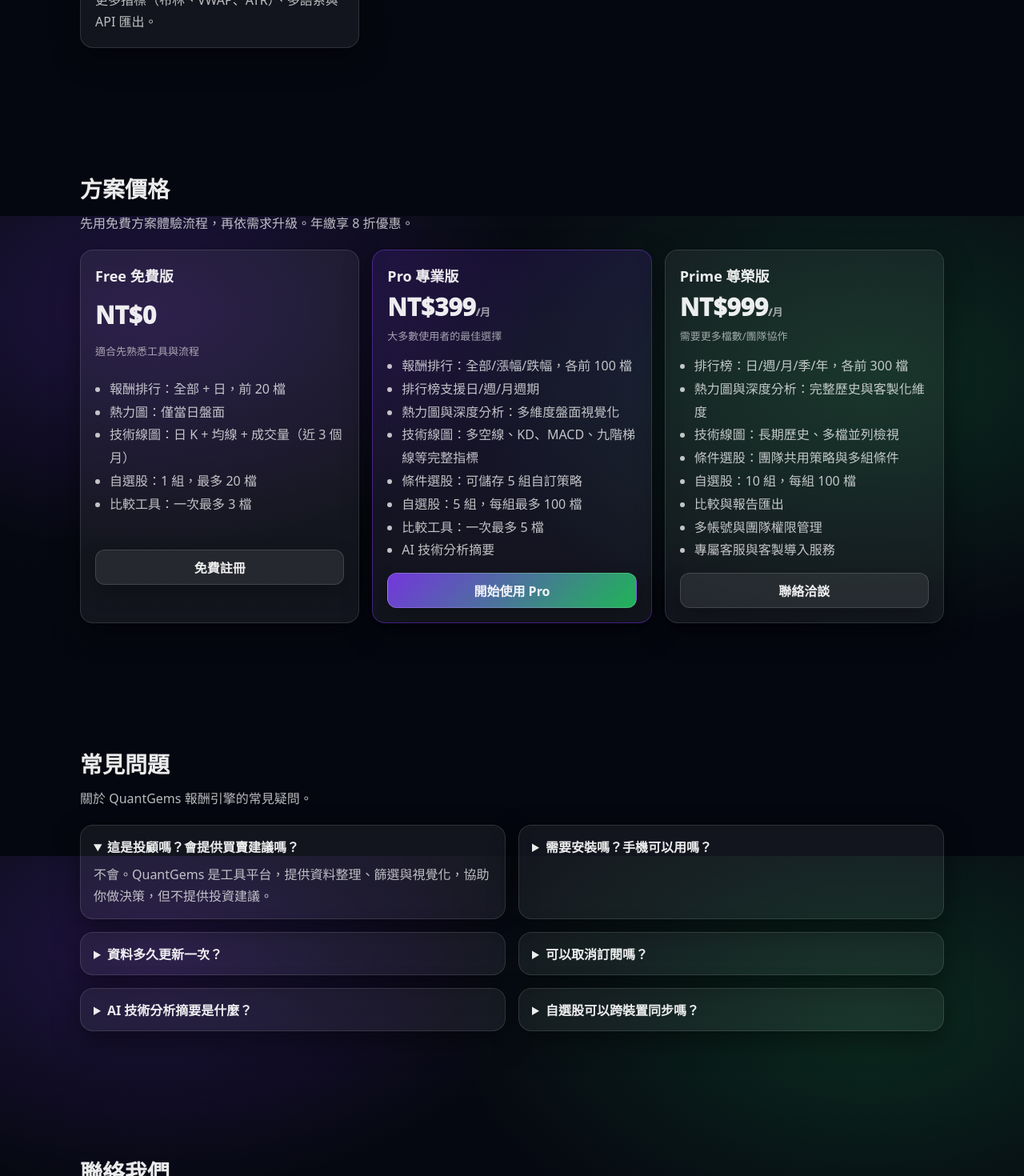
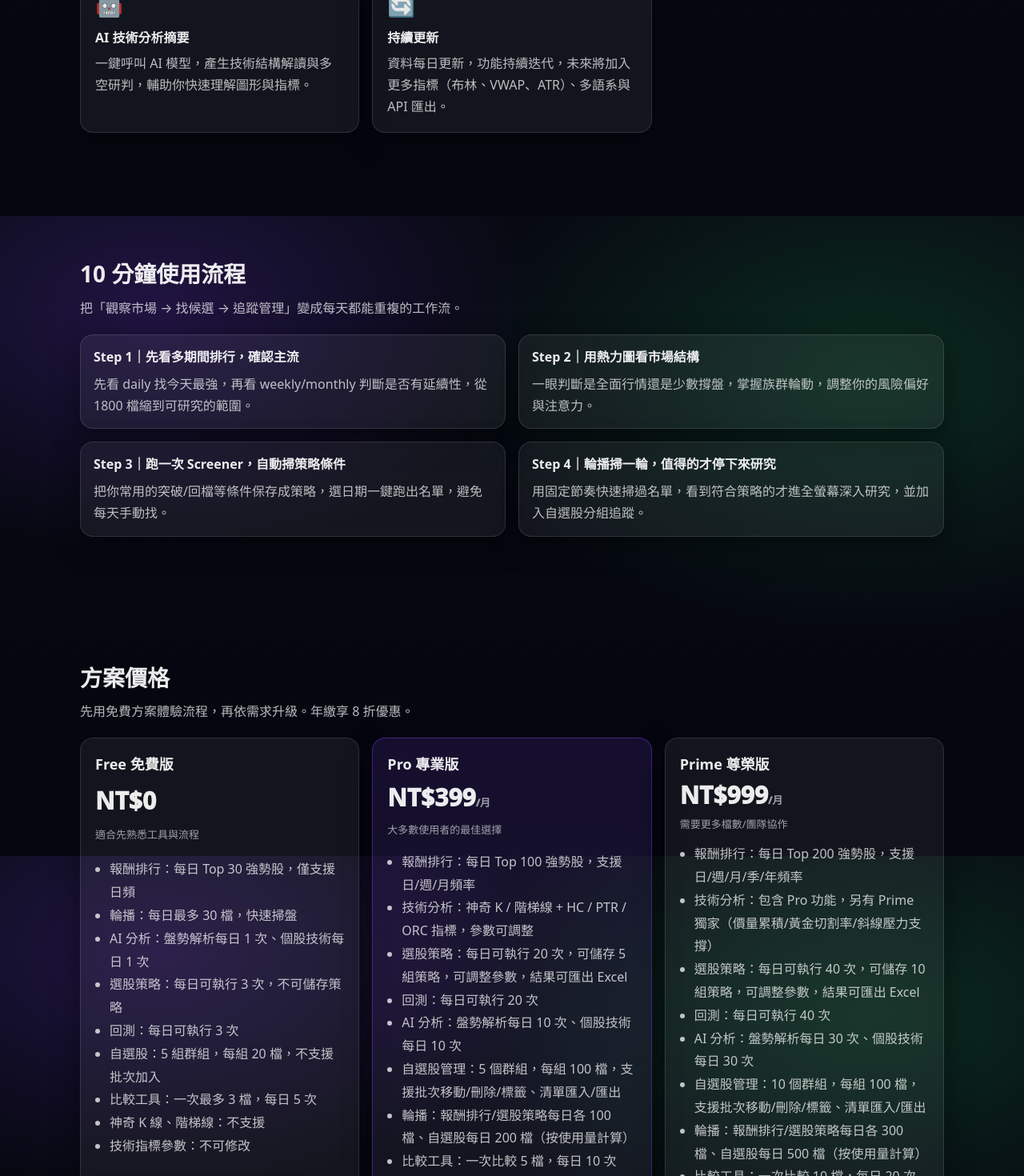
Before and after one commit to blackdiamondcapital/quantgems-marketing-vercel, a Vue app in the folder marketing/: page / in a window 1280 px wide. Shown: the part 1330-2800 px from the top of the page at 80% size. Built offline with nearby package versions, Linux system fonts and the light colour scheme; no server answers; the HTML template or start-up script is replaced by a standard one.

Commit message:
Update HomePage.vue

```diff
--- a/marketing/src/pages/HomePage.vue
+++ b/marketing/src/pages/HomePage.vue
@@ -18,6 +18,7 @@
             <div class="note-item">無需安裝，瀏覽器即用</div>
             <div class="note-item">支援手機與桌機</div>
             <div class="note-item">資料每日更新</div>
+            <div class="note-item">10 分鐘完成今日掃盤</div>
           </div>
         </div>
 
@@ -41,6 +42,11 @@
               <div class="mini-k">技術線圖</div>
               <div class="mini-v">全螢幕互動</div>
               <div class="mini-s">KD · MACD · 均線 · 九階梯</div>
+            </div>
+            <div class="mini card">
+              <div class="mini-k">輪播掃描</div>
+              <div class="mini-v">固定節奏掃名單</div>
+              <div class="mini-s">把時間留給真正重要的圖</div>
             </div>
             <div class="mini card">
               <div class="mini-k">AI 技術摘要</div>
@@ -87,6 +93,11 @@
             <div class="feature-desc">最多 10 組群組，每組 100 檔，支援批次加入、清空、重新命名，登入後跨裝置同步。</div>
           </div>
           <div class="card feature">
+            <div class="feature-icon">⏱️</div>
+            <div class="feature-title">輪播（Carousel）掃描模式</div>
+            <div class="feature-desc">把排行或選股結果變成可掃描的名單，用 3～10 秒節奏自動切換圖表，快速過濾噪音，找到值得深入研究的標的。</div>
+          </div>
+          <div class="card feature">
             <div class="feature-icon">🤖</div>
             <div class="feature-title">AI 技術分析摘要</div>
             <div class="feature-desc">一鍵呼叫 AI 模型，產生技術結構解讀與多空研判，輔助你快速理解圖形與指標。</div>
@@ -95,6 +106,32 @@
             <div class="feature-icon">🔄</div>
             <div class="feature-title">持續更新</div>
             <div class="feature-desc">資料每日更新，功能持續迭代，未來將加入更多指標（布林、VWAP、ATR）、多語系與 API 匯出。</div>
+          </div>
+        </div>
+      </div>
+    </section>
+
+    <section id="workflow" class="section">
+      <div class="container">
+        <h2 class="section-title">10 分鐘使用流程</h2>
+        <p class="section-sub">把「觀察市場 → 找候選 → 追蹤管理」變成每天都能重複的工作流。</p>
+
+        <div class="grid cols-2 faq-grid">
+          <div class="card faq">
+            <div class="feature-title">Step 1｜先看多期間排行，確認主流</div>
+            <div class="faq-body">先看 daily 找今天最強，再看 weekly/monthly 判斷是否有延續性，從 1800 檔縮到可研究的範圍。</div>
+          </div>
+          <div class="card faq">
+            <div class="feature-title">Step 2｜用熱力圖看市場結構</div>
+            <div class="faq-body">一眼判斷是全面行情還是少數撐盤，掌握族群輪動，調整你的風險偏好與注意力。</div>
+          </div>
+          <div class="card faq">
+            <div class="feature-title">Step 3｜跑一次 Screener，自動掃策略條件</div>
+            <div class="faq-body">把你常用的突破/回檔等條件保存成策略，選日期一鍵跑出名單，避免每天手動找。</div>
+          </div>
+          <div class="card faq">
+            <div class="feature-title">Step 4｜輪播掃一輪，值得的才停下來研究</div>
+            <div class="faq-body">用固定節奏快速掃過名單，看到符合策略的才進全螢幕深入研究，並加入自選股分組追蹤。</div>
           </div>
         </div>
       </div>
@@ -113,11 +150,15 @@
               <div class="small">適合先熟悉工具與流程</div>
             </div>
             <ul class="list">
-              <li>報酬排行：全部 + 日，前 20 檔</li>
-              <li>熱力圖：僅當日盤面</li>
-              <li>技術線圖：日 K + 均線 + 成交量（近 3 個月）</li>
-              <li>自選股：1 組，最多 20 檔</li>
-              <li>比較工具：一次最多 3 檔</li>
+              <li>報酬排行：每日 Top 30 強勢股，僅支援日頻</li>
+              <li>輪播：每日最多 30 檔，快速掃盤</li>
+              <li>AI 分析：盤勢解析每日 1 次、個股技術每日 1 次</li>
+              <li>選股策略：每日可執行 3 次，不可儲存策略</li>
+              <li>回測：每日可執行 3 次</li>
+              <li>自選股：5 組群組，每組 20 檔，不支援批次加入</li>
+              <li>比較工具：一次最多 3 檔，每日 5 次</li>
+              <li>神奇 K 線、階梯線：不支援</li>
+              <li>技術指標參數：不可修改</li>
             </ul>
             <a class="btn" :href="signupUrl">免費註冊</a>
           </div>
@@ -129,14 +170,14 @@
               <div class="small">大多數使用者的最佳選擇</div>
             </div>
             <ul class="list">
-              <li>報酬排行：全部/漲幅/跌幅，各前 100 檔</li>
-              <li>排行榜支援日/週/月週期</li>
-              <li>熱力圖與深度分析：多維度盤面視覺化</li>
-              <li>技術線圖：多空線、KD、MACD、九階梯線等完整指標</li>
-              <li>條件選股：可儲存 5 組自訂策略</li>
-              <li>自選股：5 組，每組最多 100 檔</li>
-              <li>比較工具：一次最多 5 檔</li>
-              <li>AI 技術分析摘要</li>
+              <li>報酬排行：每日 Top 100 強勢股，支援日/週/月頻率</li>
+              <li>技術分析：神奇 K / 階梯線 + HC / PTR / ORC 指標，參數可調整</li>
+              <li>選股策略：每日可執行 20 次，可儲存 5 組策略，可調整參數，結果可匯出 Excel</li>
+              <li>回測：每日可執行 20 次</li>
+              <li>AI 分析：盤勢解析每日 10 次、個股技術每日 10 次</li>
+              <li>自選股管理：5 個群組，每組 100 檔，支援批次移動/刪除/標籤、清單匯入/匯出</li>
+              <li>輪播：報酬排行/選股策略每日各 100 檔、自選股每日 200 檔（按使用量計算）</li>
+              <li>比較工具：一次比較 5 檔，每日 10 次</li>
             </ul>
             <a class="btn primary" :href="signupUrl">開始使用 Pro</a>
           </div>
@@ -148,14 +189,14 @@
               <div class="small">需要更多檔數/團隊協作</div>
             </div>
             <ul class="list">
-              <li>排行榜：日/週/月/季/年，各前 300 檔</li>
-              <li>熱力圖與深度分析：完整歷史與客製化維度</li>
-              <li>技術線圖：長期歷史、多檔並列檢視</li>
-              <li>條件選股：團隊共用策略與多組條件</li>
-              <li>自選股：10 組，每組 100 檔</li>
-              <li>比較與報告匯出</li>
-              <li>多帳號與團隊權限管理</li>
-              <li>專屬客服與客製導入服務</li>
+              <li>報酬排行：每日 Top 200 強勢股，支援日/週/月/季/年頻率</li>
+              <li>技術分析：包含 Pro 功能，另有 Prime 獨家（價量累積/黃金切割率/斜線壓力支撐）</li>
+              <li>選股策略：每日可執行 40 次，可儲存 10 組策略，可調整參數，結果可匯出 Excel</li>
+              <li>回測：每日可執行 40 次</li>
+              <li>AI 分析：盤勢解析每日 30 次、個股技術每日 30 次</li>
+              <li>自選股管理：10 個群組，每組 100 檔，支援批次移動/刪除/標籤、清單匯入/匯出</li>
+              <li>輪播：報酬排行/選股策略每日各 300 檔、自選股每日 500 檔（按使用量計算）</li>
+              <li>比較工具：一次比較 10 檔，每日 20 次</li>
             </ul>
             <a class="btn" href="#contact">聯絡洽談</a>
           </div>
@@ -174,12 +215,20 @@
             <div class="faq-body">不會。QuantGems 是工具平台，提供資料整理、篩選與視覺化，協助你做決策，但不提供投資建議。</div>
           </details>
           <details class="card faq">
+            <summary>能保證獲利嗎？</summary>
+            <div class="faq-body">不能。QuantGems 提供的是資料整理、視覺化與策略篩選工具，不保證獲利，也不構成投資建議。投資有風險，請自行評估並做好風控。</div>
+          </details>
+          <details class="card faq">
             <summary>需要安裝嗎？手機可以用嗎？</summary>
             <div class="faq-body">不需要安裝，瀏覽器即可使用。支援手機與桌機，介面響應式設計。</div>
           </details>
           <details class="card faq">
             <summary>資料多久更新一次？</summary>
             <div class="faq-body">資料每日更新，排行榜與熱力圖會在收盤後更新當日數據。</div>
+          </details>
+          <details class="card faq">
+            <summary>可以回看過去某一天的市場狀況嗎？</summary>
+            <div class="faq-body">可以。排行、統計與選股等功能都支援以日期為基準查詢，你可以用它做復盤。</div>
           </details>
           <details class="card faq">
             <summary>可以取消訂閱嗎？</summary>
@@ -193,6 +242,20 @@
             <summary>自選股可以跨裝置同步嗎？</summary>
             <div class="faq-body">登入後，自選股會同步到後端資料庫，跨裝置皆可存取。未登入則存在瀏覽器 localStorage。</div>
           </details>
+        </div>
+      </div>
+    </section>
+
+    <section id="disclaimer" class="section">
+      <div class="container">
+        <h2 class="section-title">風險聲明</h2>
+        <p class="section-sub">QuantGems 報酬引擎為資料與分析工具，不提供投資建議。</p>
+
+        <div class="card contact-card">
+          <div class="faq-body">
+            QuantGems 報酬引擎提供資料整理、視覺化與策略篩選功能，協助你建立更可重複的觀察與選股流程。
+            本平台不保證獲利，也不構成投資建議。任何投資決策請你自行評估並承擔風險。
+          </div>
         </div>
       </div>
     </section>
@@ -212,7 +275,7 @@
               <input class="input" v-model.trim="form.email" placeholder="you@example.com" autocomplete="email" />
 
               <label class="small">訊息</label>
-              <textarea class="textarea" v-model.trim="form.message" placeholder="我想了解..." />
+              <textarea class="textarea" v-model.trim="form.message" placeholder="我想了解..."></textarea>
 
               <div class="form-row">
                 <button class="btn primary" type="submit" :disabled="submitting">
```
